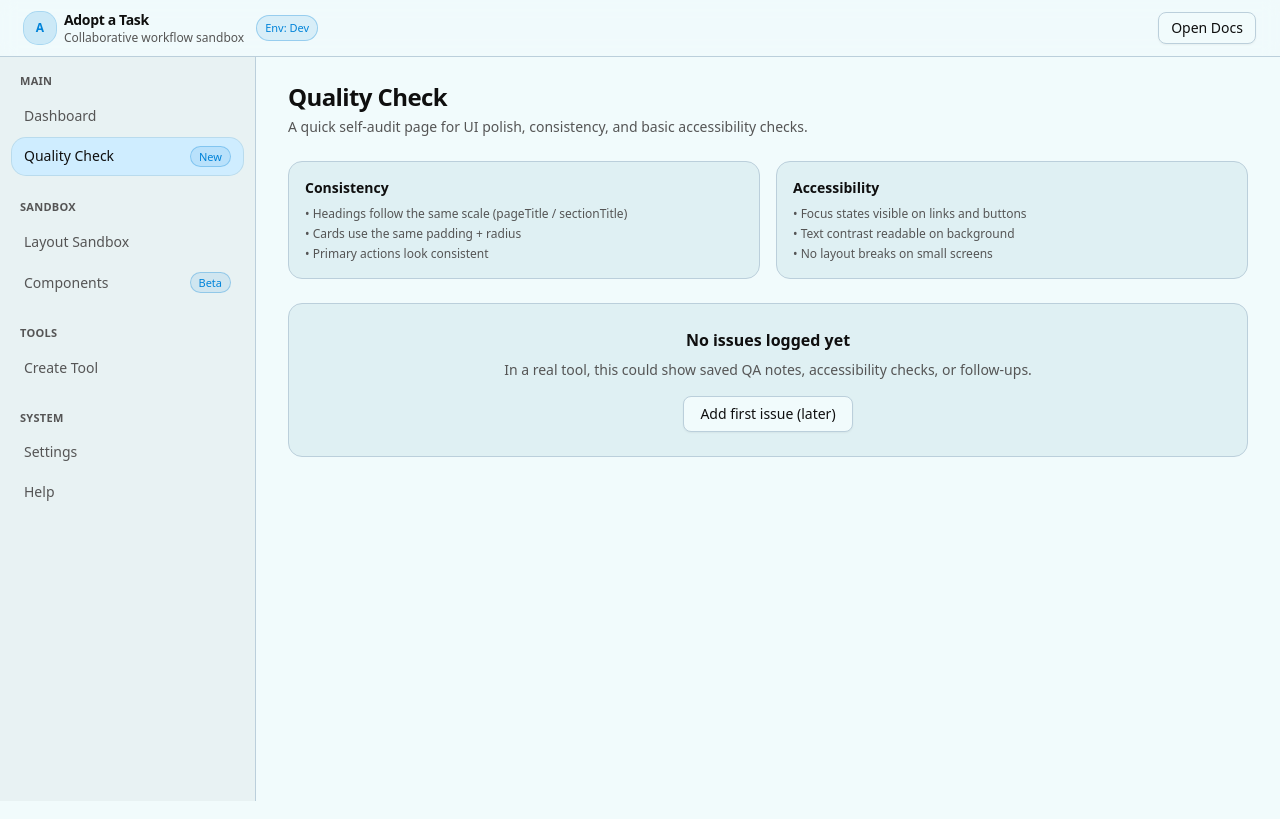
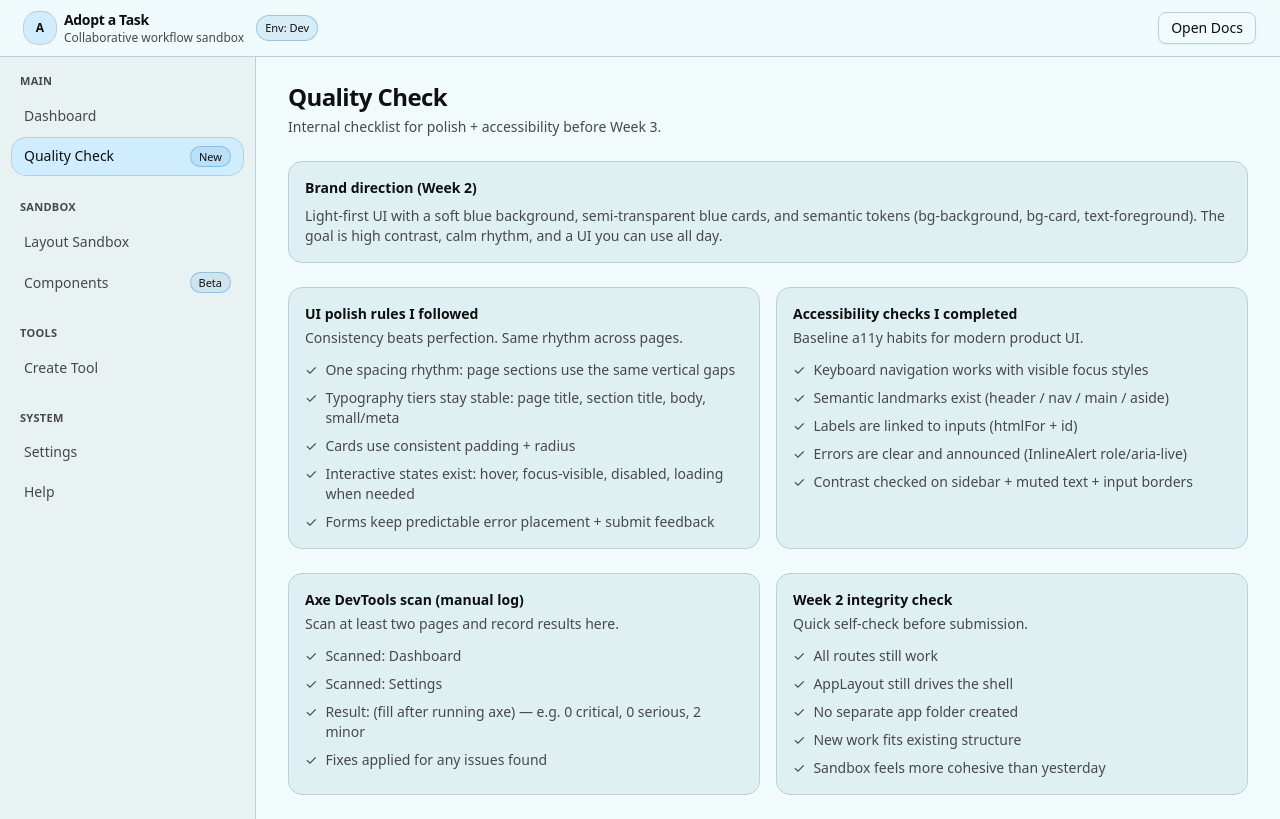
Before and after one commit to ascalixto/jls-academy-test-anasofia, a React (Vite) app in the folder jls-stack-sandbox/: page /quality-check in a window 1280 px wide. Built offline with nearby package versions, Linux system fonts and the light colour scheme.

Commit message:
Add quality check page and improve UI polish and accessibility

```diff
--- /dev/null
+++ b/jls-stack-sandbox/src/components/common/ChecklistCard.tsx
@@ -0,0 +1,28 @@
+type ChecklistCardProps = {
+  title: string
+  description?: string
+  items: string[]
+}
+
+export function ChecklistCard({ title, description, items }: ChecklistCardProps) {
+  return (
+    <section className="rounded-xl border border-border bg-card/70 p-4 space-y-3">
+      <div className="space-y-1">
+        <h2 className="text-sm font-semibold text-foreground">{title}</h2>
+
+        {description ? (
+          <p className="text-sm text-muted-foreground">{description}</p>
+        ) : null}
+      </div>
+
+      <ul className="space-y-2 text-sm text-muted-foreground">
+        {items.map((item) => (
+          <li key={item} className="flex gap-2">
+            <span aria-hidden="true">✓</span>
+            <span>{item}</span>
+          </li>
+        ))}
+      </ul>
+    </section>
+  )
+}
--- a/jls-stack-sandbox/src/components/common/InfoRow.tsx
+++ b/jls-stack-sandbox/src/components/common/InfoRow.tsx
@@ -6,15 +6,15 @@ type InfoRowProps = {
 
 export function InfoRow({ label, value, hint }: InfoRowProps) {
   return (
-    <dl className="flex items-start justify-between gap-4 rounded-lg border border-border bg-card/60 px-3 py-2">
-      <div className="space-y-0.5">
-        <dt className="text-xs uppercase tracking-wide text-muted-foreground">
+    <dl className="grid grid-cols-[1fr_auto] items-start gap-4 rounded-lg border border-border bg-card/60 px-3 py-2">
+      <dt className="space-y-0.5">
+        <div className="text-xs uppercase tracking-wide text-muted-foreground">
           {label}
-        </dt>
+        </div>
         {hint ? (
-          <div className="text-xs text-muted-foreground/80">{hint}</div>
+          <div className="text-xs text-muted-foreground">{hint}</div>
         ) : null}
-      </div>
+      </dt>
 
       <dd className="text-sm font-medium text-foreground">{value}</dd>
     </dl>
--- a/jls-stack-sandbox/src/components/layout/AppLayout.tsx
+++ b/jls-stack-sandbox/src/components/layout/AppLayout.tsx
@@ -33,9 +33,9 @@ function SidebarLink({
       className={({ isActive }: { isActive: boolean }) =>
         cx(
           "group flex items-center justify-between gap-3 rounded-xl px-3 py-2 text-sm transition-colors",
-          "focus-visible:outline-none focus-visible:ring-2 focus-visible:ring-primary/40",
+          "outline-none focus-visible:ring-2 focus-visible:ring-ring focus-visible:ring-offset-2 focus-visible:ring-offset-background",
           isActive
-            ? "bg-accent text-foreground ring-1 ring-primary/20"
+            ? "bg-accent text-foreground ring-1 ring-border"
             : "text-muted-foreground hover:bg-accent/60 hover:text-foreground"
         )
       }
@@ -43,9 +43,9 @@ function SidebarLink({
       <span className="truncate">{item.label}</span>
 
       {item.badge ? (
-        <span className="shrink-0 rounded-full border border-primary/30 bg-primary/10 px-2 py-0.5 text-[11px] font-medium text-primary">
-          {item.badge}
-        </span>
+        <span className="shrink-0 rounded-full border border-primary/30 bg-primary/10 px-2 py-0.5 text-[11px] font-medium text-foreground">
+  {item.badge}
+</span>
       ) : null}
     </NavLink>
   )
@@ -59,7 +59,7 @@ function SidebarContent({
   onNavigate?: () => void
 }) {
   return (
-    <nav className="space-y-6 px-3 pb-4">
+    <nav className="space-y-6 px-3 pb-4" aria-label="Sidebar">
       {groups.map((group) => (
         <div key={group.label} className="space-y-2">
           <div className="px-2 text-[11px] font-semibold uppercase tracking-wide text-muted-foreground">
@@ -119,14 +119,17 @@ export function AppLayout() {
           <div className="flex items-center gap-3">
             <button
               type="button"
-              className="inline-flex items-center justify-center rounded-lg border border-border bg-card px-2 py-1 text-xs text-foreground md:hidden"
+              className={cx(
+                "inline-flex items-center justify-center rounded-lg border border-border bg-card px-2 py-1 text-xs text-foreground md:hidden",
+                "outline-none focus-visible:ring-2 focus-visible:ring-ring focus-visible:ring-offset-2 focus-visible:ring-offset-background"
+              )}
               onClick={() => setSidebarOpen((v) => !v)}
             >
               Menu
             </button>
 
             <div className="flex items-center gap-2">
-              <span className="inline-flex h-8 w-8 items-center justify-center rounded-xl bg-primary/15 text-xs font-bold text-primary ring-1 ring-primary/30">
+              <span className="inline-flex h-8 w-8 items-center justify-center rounded-xl bg-accent text-xs font-bold text-foreground ring-1 ring-border">
                 A
               </span>
 
@@ -140,9 +143,10 @@ export function AppLayout() {
               </div>
             </div>
 
-            <span className="hidden items-center rounded-full border border-primary/30 bg-primary/10 px-2 py-1 text-[11px] font-medium text-primary md:inline-flex">
-              Env: Dev
-            </span>
+
+            <span className="hidden items-center rounded-full border border-primary/30 bg-primary/10 px-2 py-1 text-[11px] font-medium text-foreground md:inline-flex">
+  Env: Dev
+</span>
           </div>
 
           <div className="flex items-center gap-2">
@@ -160,12 +164,12 @@ export function AppLayout() {
           </div>
         </aside>
 
-        {/* (Opcional) Mobile overlay — mantive sua state, mas você não tinha render aqui.
-            Se você quiser, eu coloco no próximo passo sem mudar arquitetura. */}
         {sidebarOpen ? (
           <div className="fixed inset-0 z-40 flex md:hidden">
-            <div
+            <button
+              type="button"
               className="flex-1 bg-black/20"
+              aria-label="Close sidebar"
               onClick={() => setSidebarOpen(false)}
             />
             <aside className="w-72 border-l border-border bg-sidebar">
@@ -175,7 +179,10 @@ export function AppLayout() {
                 </span>
                 <button
                   type="button"
-                  className="text-xs text-muted-foreground hover:text-foreground"
+                  className={cx(
+                    "text-xs text-muted-foreground hover:text-foreground",
+                    "outline-none focus-visible:ring-2 focus-visible:ring-ring focus-visible:ring-offset-2 focus-visible:ring-offset-background rounded-md px-2 py-1"
+                  )}
                   onClick={() => setSidebarOpen(false)}
                 >
                   Close
@@ -192,7 +199,7 @@ export function AppLayout() {
           </div>
         ) : null}
 
-        <main className="min-w-0 flex-1">
+        <main className="min-w-0 flex-1" role="main">
           <div className="mx-auto max-w-6xl px-4 py-6 lg:px-8">
             <Outlet />
           </div>
--- a/jls-stack-sandbox/src/index.css
+++ b/jls-stack-sandbox/src/index.css
@@ -30,14 +30,14 @@
   --popover-foreground: oklch(0.17 0 0);
 
   /* Primary: sky-ish (actions, active nav) */
-  --primary: oklch(0.59 0.17 244);
+  --primary: oklch(0.52 0.18 244);
   --primary-foreground: oklch(0.985 0 0);
 
   --secondary: oklch(0.95 0.02 235);
   --secondary-foreground: oklch(0.22 0 0);
 
   --muted: oklch(0.95 0.02 235);
-  --muted-foreground: oklch(0.45 0 0);
+  --muted-foreground: oklch(0.40 0 0);
 
   --accent: oklch(0.93 0.04 235);
   --accent-foreground: oklch(21.891% 0.00155 16.394);
@@ -56,7 +56,7 @@
   /* Sidebar tokens (light) */
   --sidebar: oklch(95.394% 0.01076 204.656);
   --sidebar-foreground: oklch(0.17 0 0);
-  --sidebar-primary: oklch(0.59 0.17 244);
+  --sidebar-primary: oklch(0.48 0.17 244);
   --sidebar-primary-foreground: oklch(0.985 0 0);
   --sidebar-accent: oklch(0.93 0.04 235);
   --sidebar-accent-foreground: oklch(0.22 0 0);
--- a/jls-stack-sandbox/src/pages/DashboardPage.tsx
+++ b/jls-stack-sandbox/src/pages/DashboardPage.tsx
@@ -3,6 +3,7 @@ import { StatsRow } from "@/components/dashboard/StatsRow"
 import { InlineAlert } from "@/components/common/InlineAlert"
 import { InfoRow } from "@/components/common/InfoRow"
 import { Button } from "@/components/ui/button"
+import { ChecklistCard } from "@/components/common/ChecklistCard"
 
 export function DashboardPage() {
   return (
@@ -10,11 +11,7 @@ export function DashboardPage() {
       <PageHeader
         title="Adopt a Task"
         subtitle="A collaborative sandbox to share and adopt tasks across teams."
-        actions={
-          <Button size="sm">
-            New task
-          </Button>
-        }
+        actions={<Button size="sm">New task</Button>}
       />
 
       <InlineAlert
@@ -34,6 +31,17 @@ export function DashboardPage() {
         <InfoRow label="Owner" value="Ana Sofia" hint="Placeholder user" />
         <InfoRow label="Environment" value="Dev" hint="Local sandbox mode" />
       </div>
+
+      {/* Reuse: quality snapshot */}
+      <ChecklistCard
+        title="Quality snapshot"
+        description="Quick reminder of UI + a11y rules applied across this sandbox."
+        items={[
+          "Shared components reused across pages",
+          "Focus states visible on all interactive elements",
+          "Forms have labels, errors, and feedback states",
+        ]}
+      />
     </div>
   )
 }
--- a/jls-stack-sandbox/src/pages/HelpPage.tsx
+++ b/jls-stack-sandbox/src/pages/HelpPage.tsx
@@ -1,6 +1,7 @@
 import { PageHeader } from "@/components/common/PageHeader"
 import { EmptyState } from "@/components/common/EmptyState"
 import { InfoRow } from "@/components/common/InfoRow"
+import { ChecklistCard } from "@/components/common/ChecklistCard"
 
 export function HelpPage() {
   return (
@@ -10,14 +11,36 @@ export function HelpPage() {
         subtitle="Quick references for this sandbox, plus where to ask for help."
       />
 
-      <div className="grid gap-3 sm:grid-cols-2">
+      <section className="grid gap-4 sm:grid-cols-2">
         <InfoRow label="Repo" value="GitHub sandbox" hint="Same repo all week" />
         <InfoRow
           label="Routing"
           value="React Router"
           hint="Layout route + Outlet pattern"
         />
-      </div>
+      </section>
+
+      <section className="grid gap-4 sm:grid-cols-2">
+        <ChecklistCard
+          title="How to use this sandbox"
+          description="Small rules that keep the UI consistent across pages."
+          items={[
+            "Prefer shared components before custom one-offs",
+            "Keep the same spacing rhythm (space-y-6 on pages)",
+            "Make states obvious: loading, success, error, empty",
+          ]}
+        />
+
+        <ChecklistCard
+          title="Accessibility quick checks"
+          description="Baseline checks before you ship internal UI."
+          items={[
+            "Tab through the sidebar (focus ring visible)",
+            "Forms: label is linked to the input",
+            "Errors show close to fields + are readable",
+          ]}
+        />
+      </section>
 
       <EmptyState
         title="No saved links yet"
--- a/jls-stack-sandbox/src/pages/QualityCheckPage.tsx
+++ b/jls-stack-sandbox/src/pages/QualityCheckPage.tsx
@@ -1,42 +1,76 @@
 import { PageHeader } from "@/components/common/PageHeader"
-import { EmptyState } from "@/components/common/EmptyState"
+import { ChecklistCard } from "@/components/common/ChecklistCard"
 
 export function QualityCheckPage() {
   return (
     <div className="space-y-6">
       <PageHeader
         title="Quality Check"
-        subtitle="A quick self-audit page for UI polish, consistency, and basic accessibility checks."
+        subtitle="Internal checklist for polish + accessibility before Week 3."
       />
 
-      <section className="grid gap-4 sm:grid-cols-2">
-        <div className="rounded-xl border border-border bg-card/70 p-4 space-y-2">
-          <h2 className="text-sm font-semibold text-foreground">Consistency</h2>
-          <ul className="text-xs space-y-1 text-muted-foreground">
-            <li>• Headings follow the same scale (pageTitle / sectionTitle)</li>
-            <li>• Cards use the same padding + radius</li>
-            <li>• Primary actions look consistent</li>
-          </ul>
-        </div>
-
-        <div className="rounded-xl border border-border bg-card/70 p-4 space-y-2">
-          <h2 className="text-sm font-semibold text-foreground">
-            Accessibility
-          </h2>
-          <ul className="text-xs space-y-1 text-muted-foreground">
-            <li>• Focus states visible on links and buttons</li>
-            <li>• Text contrast readable on background</li>
-            <li>• No layout breaks on small screens</li>
-          </ul>
-        </div>
+      {/* Brand kit direction */}
+      <section className="rounded-xl border border-border bg-card/70 p-4">
+        <h2 className="text-sm font-semibold text-foreground">
+          Brand direction (Week 2)
+        </h2>
+        <p className="mt-2 text-sm text-muted-foreground">
+          Light-first UI with a soft blue background, semi-transparent blue
+          cards, and semantic tokens (bg-background, bg-card, text-foreground).
+          The goal is high contrast, calm rhythm, and a UI you can use all day.
+        </p>
       </section>
 
-      <EmptyState
-        title="No issues logged yet"
-        description="In a real tool, this could show saved QA notes, accessibility checks, or follow-ups."
-        actionLabel="Add first issue (later)"
-        onAction={() => {}}
-      />
+      <section className="grid gap-4 sm:grid-cols-2">
+        <ChecklistCard
+          title="UI polish rules I followed"
+          description="Consistency beats perfection. Same rhythm across pages."
+          items={[
+            "One spacing rhythm: page sections use the same vertical gaps",
+            "Typography tiers stay stable: page title, section title, body, small/meta",
+            "Cards use consistent padding + radius",
+            "Interactive states exist: hover, focus-visible, disabled, loading when needed",
+            "Forms keep predictable error placement + submit feedback",
+          ]}
+        />
+
+        <ChecklistCard
+          title="Accessibility checks I completed"
+          description="Baseline a11y habits for modern product UI."
+          items={[
+            "Keyboard navigation works with visible focus styles",
+            "Semantic landmarks exist (header / nav / main / aside)",
+            "Labels are linked to inputs (htmlFor + id)",
+            "Errors are clear and announced (InlineAlert role/aria-live)",
+            "Contrast checked on sidebar + muted text + input borders",
+          ]}
+        />
+      </section>
+
+      <section className="grid gap-4 sm:grid-cols-2">
+        <ChecklistCard
+          title="Axe DevTools scan (manual log)"
+          description="Scan at least two pages and record results here."
+          items={[
+            "Scanned: Dashboard",
+            "Scanned: Settings",
+            "Result: (fill after running axe) — e.g. 0 critical, 0 serious, 2 minor",
+            "Fixes applied for any issues found",
+          ]}
+        />
+
+        <ChecklistCard
+          title="Week 2 integrity check"
+          description="Quick self-check before submission."
+          items={[
+            "All routes still work",
+            "AppLayout still drives the shell",
+            "No separate app folder created",
+            "New work fits existing structure",
+            "Sandbox feels more cohesive than yesterday",
+          ]}
+        />
+      </section>
     </div>
   )
 }
```
